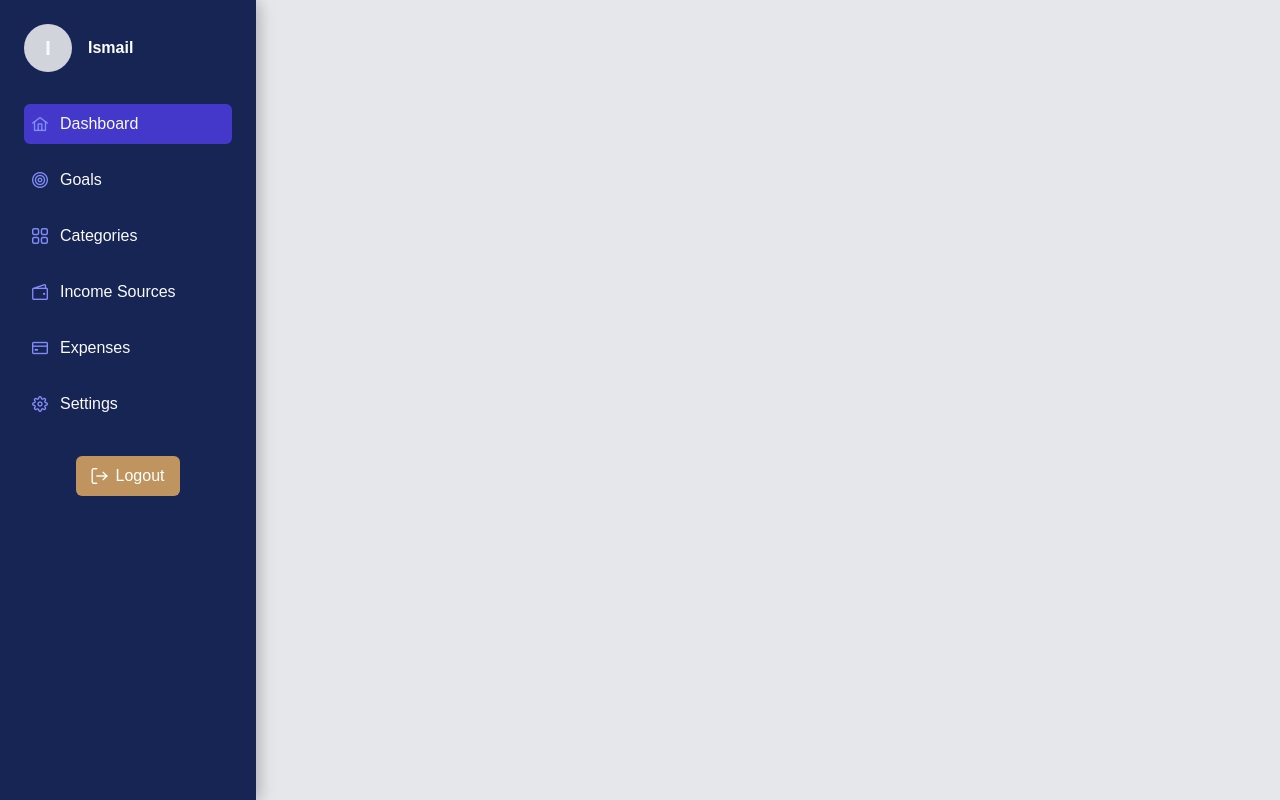
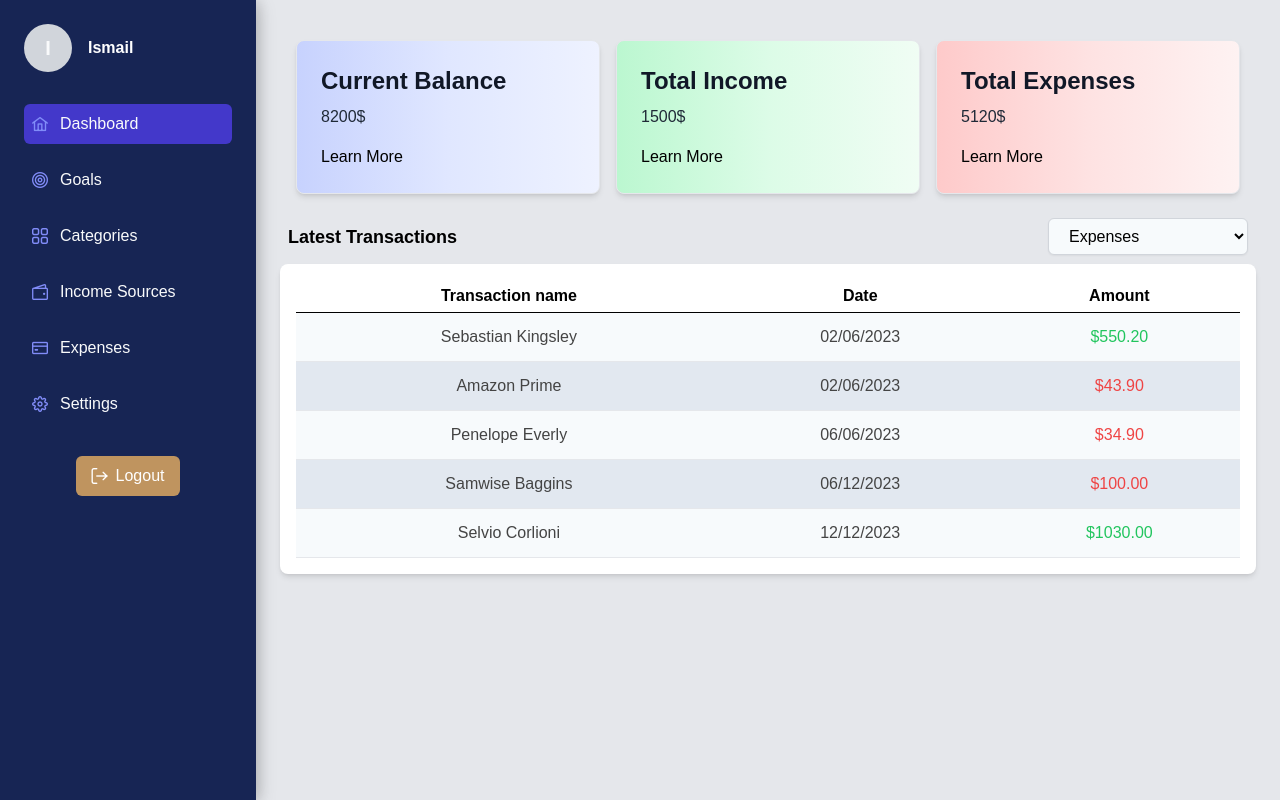
Before and after one commit to LvLTroubleshooter/money_planner, a Vue app in the folder frontendvue/: page /user-dashboard in a window 1280 px wide. Built offline with nearby package versions, Linux system fonts and the light colour scheme.

Commit message:
simple Cards for dashboard

```diff
--- a/frontendvue/package.json
+++ b/frontendvue/package.json
@@ -10,8 +10,10 @@
   },
   "dependencies": {
     "axios": "^1.7.8",
+    "chart.js": "^4.4.6",
     "primeicons": "^7.0.0",
     "vue": "^3.5.12",
+    "vue-chartjs": "^5.3.2",
     "vue-router": "^4.5.0"
   },
   "devDependencies": {
--- /dev/null
+++ b/frontendvue/src/components/LatestTransactions.vue
@@ -0,0 +1,176 @@
+<script setup>
+import { ref } from 'vue';
+
+// Sample transactions, with type indicating whether it's income or expense
+const transactions = ref([
+  {
+    id: 1,
+    name: 'Sebastian Kingsley',
+    date: '02/06/2023',
+    amount: 550.2,
+    type: 'income', // income or expense
+  },
+  {
+    id: 2,
+    name: 'Amazon Prime',
+    date: '02/06/2023',
+    amount: 43.9,
+    type: 'expense',
+  },
+  {
+    id: 3,
+    name: 'Penelope Everly',
+    date: '06/06/2023',
+    amount: 34.9,
+    type: 'expense',
+  },
+  {
+    id: 4,
+    name: 'Samwise Baggins',
+    date: '06/12/2023',
+    amount: 100,
+    type: 'expense',
+  },
+  {
+    id: 5,
+    name: 'Selvio Corlioni',
+    date: '12/12/2023',
+    amount: 1030,
+    type: 'income',
+  },
+
+]);
+
+// Method to format the amount
+const formatAmount = (amount, type) => {
+  return {
+    formatted: `$${amount.toFixed(2)}`,
+    color: type === 'income' ? 'text-green-500' : 'text-red-500',
+  };
+};
+</script>
+
+<template>
+  <!-- Header with Title and Filter Dropdown (above the table) -->
+  <div class="px-2 py-2 border-b">
+    <div class="flex justify-between items-center">
+      <h2 class="text-lg font-bold">Latest Transactions</h2> <!-- Bold Title -->
+      <div class="flex items-center space-x-4">
+        <!-- Filter Dropdown -->
+        <select class="px-4 py-2 rounded-md bg-gray-100 border border-gray-300 shadow-sm">
+          <option value="expenses">Expenses</option>
+          <option value="income">Income</option>
+          <option value="all">All</option>
+        </select>
+      </div>
+    </div>
+  </div>
+
+  <!-- Transactions Table -->
+  <div class="bg-white shadow-md rounded-lg overflow-hidden px-4 py-4"> <!-- Added padding here -->
+    <div class="overflow-x-auto max-h-max">
+      <table class="w-full table-auto pt-4"> <!-- Added padding-top here -->
+        <!-- Table Header: Name, Date, Amount -->
+        <thead class="bg-blue-950">
+        <tr>
+          <th class="px-1 py-1 font-medium text-white">Transaction name</th>
+          <th class="px-1 py-1 font-medium text-white">Date</th>
+          <th class="px-1 py-1 font-medium text-white">Amount</th>
+        </tr>
+        </thead>
+        <tbody>
+        <tr v-for="(transaction, index) in transactions" :key="transaction.id"
+            :class="index % 2 === 0 ? 'bg-gray-100' : 'bg-gray-300'" class="border-b hover:bg-gray-50">
+          <td class="px-1 py-1">{{ transaction.name }}</td>
+          <td class="px-1 py-1">{{ transaction.date }}</td>
+          <td
+              class="px-1 py-1"
+              :class="formatAmount(transaction.amount, transaction.type).color"
+          >
+            {{ formatAmount(transaction.amount, transaction.type).formatted }}
+          </td>
+        </tr>
+        </tbody>
+      </table>
+    </div>
+  </div>
+</template>
+
+<style scoped>
+.bg-white {
+  background-color: #fff;
+}
+
+.table-auto {
+  width: 100%;
+  border-collapse: collapse;
+  border: none;
+}
+
+th, td {
+
+  text-align: center; /* Center the content horizontally */
+  vertical-align: middle; /* Center the content vertically */
+}
+
+th {
+  background-color: white; /* Indigo for header background */
+  font-weight: 600;
+  color: black; /* White text for header */
+  border: none;
+  border-bottom: black solid 1px;
+}
+
+td {
+  color: #444;
+  padding: 12px;
+  border: none;
+}
+
+input,
+select {
+  width: 200px;
+}
+
+button {
+  transition: background-color 0.3s ease;
+}
+
+/* Custom colors to match Money-planner theme */
+.text-green-500 {
+  color: rgba(34, 197, 94, 1);
+}
+
+.text-red-500 {
+  color: rgba(239, 68, 68, 1);
+}
+
+/* Ensure table container is only as large as needed */
+.overflow-x-auto {
+  overflow-x: auto;
+  overflow-y: visible;
+}
+
+.max-h-max {
+  max-height: none; /* No fixed height */
+  height: auto; /* Adjust height based on content */
+}
+
+.bg-gray-100 {
+  background-color: #f7fafc; /* Light gray background for even rows */
+}
+
+.bg-gray-300 {
+  background-color: #e2e8f0; /* Darker gray background for odd rows */
+}
+
+.shadow-sm {
+  box-shadow: 0 1px 2px rgba(0, 0, 0, 0.05); /* Light shadow for select */
+}
+
+/* Fix focus issue on select element */
+select:focus {
+  outline: none; /* Remove default focus outline */
+  border-color: #d1d5db; /* Set a fixed light gray border color */
+}
+</style>
--- /dev/null
+++ b/frontendvue/src/components/SummaryCard.vue
@@ -0,0 +1,70 @@
+<script setup>
+import {RouterLink} from "vue-router";
+import Card from "@/components/Card.vue";
+
+defineProps({
+  title: String,
+  value: String,
+  description: String,
+});
+</script>
+
+<template>
+  <section class="bg-gray-200">
+    <div class="container-xl lg:container m-auto">
+      <!-- Grid Layout -->
+      <div class="grid grid-cols-1 md:grid-cols-3 gap-4 p-4 rounded-lg">
+        <!-- Current Balance Section -->
+        <Card class="min-h-full flex flex-col justify-between shadow-lg border rounded-lg p-6 transition-transform transform hover:scale-105 hover:shadow-xl bg-gradient-to-r from-indigo-200 via-indigo-100 to-indigo-50">
+          <h2 class="text-2xl font-bold text-gray-900">Current Balance</h2>
+          <p class="mt-2 mb-4 text-gray-800">
+            8200$
+          </p>
+          <!-- Call-to-Action Link -->
+          <RouterLink
+              to="/income"
+              class="cta-link text-black text-left hover:text-gray-500"
+          >
+            Learn More
+          </RouterLink>
+        </Card>
+
+        <!-- Total Income Section -->
+        <Card class="min-h-full flex flex-col justify-between shadow-lg border rounded-lg p-6 transition-transform transform hover:scale-105 hover:shadow-xl bg-gradient-to-r from-green-200 via-green-100 to-green-50">
+          <h2 class="text-2xl font-bold text-gray-900">Total Income</h2>
+          <p class="mt-2 mb-4 text-gray-800">
+            1500$
+          </p>
+          <!-- Call-to-Action Link -->
+          <RouterLink
+              to="/expenses"
+              class="cta-link text-black text-left hover:text-gray-500"
+          >
+            Learn More
+          </RouterLink>
+        </Card>
+
+        <!-- Total Expenses Section -->
+        <Card class="min-h-full flex flex-col justify-between shadow-lg border rounded-lg p-6 transition-transform transform hover:scale-105 hover:shadow-xl bg-gradient-to-r from-red-200 via-red-100 to-red-50">
+          <h2 class="text-2xl font-bold text-gray-900">Total Expenses</h2>
+          <p class="mt-2 mb-4 text-gray-800">
+            5120$
+          </p>
+          <!-- Call-to-Action Link -->
+          <RouterLink
+              to="/goals"
+              class="cta-link text-black text-left hover:text-gray-500"
+          >
+            Learn More
+          </RouterLink>
+        </Card>
+      </div>
+    </div>
+  </section>
+
+
+</template>
+
+<style scoped>
+
+</style>
--- a/frontendvue/src/views/DashboardView.vue
+++ b/frontendvue/src/views/DashboardView.vue
@@ -1,17 +1,19 @@
 <script setup>
 import SideNavBar from "@/components/SideNavBar.vue";
-
-
-
+import LatestTransactions from "@/components/LatestTransactions.vue";
+import SummaryCard from "@/components/SummaryCard.vue";
+import BackButton from "@/components/BackButton.vue";
 </script>
 
 <template>
   <div class="flex">
-
-    <SideNavBar />
+    <SideNavBar/>
 
     <!-- Main content area -->
-    <div class="flex-1 bg-gray-200 min-h-screen ml-64">
+    <div class="flex-1 bg-gray-200 min-h-screen ml-64 p-6">
+      <SummaryCard />
+
+   <LatestTransactions />
 
 
 
@@ -20,3 +22,6 @@ import SideNavBar from "@/components/SideNavBar.vue";
     </div>
   </div>
 </template>
+
+<style scoped>
+</style>
--- a/frontendvue/src/views/NotFoundView.vue
+++ b/frontendvue/src/views/NotFoundView.vue
@@ -1,5 +1,13 @@
 <script setup>
 import {RouterLink} from "vue-router";
+import {defineProps} from "vue";
+
+defineProps({
+  to: {
+    type: String,
+    default: "/user-dashboard",
+  }
+});
 
 </script>
 
@@ -9,7 +17,7 @@ import {RouterLink} from "vue-router";
     <h1 class="text-6xl font-bold mb-4">404 Not Found</h1>
     <p class="text-xl mb-5">This page does not exist</p>
     <RouterLink
-        to="/"
+        :to="to"
         class="text-white bg-green-700 hover:bg-green-900 rounded-md px-3 py-2 mt-4"
     >Go Back</RouterLink
     >
```
Also changed, not shown: 1 other file (tests, documents, lock files or other folders).
